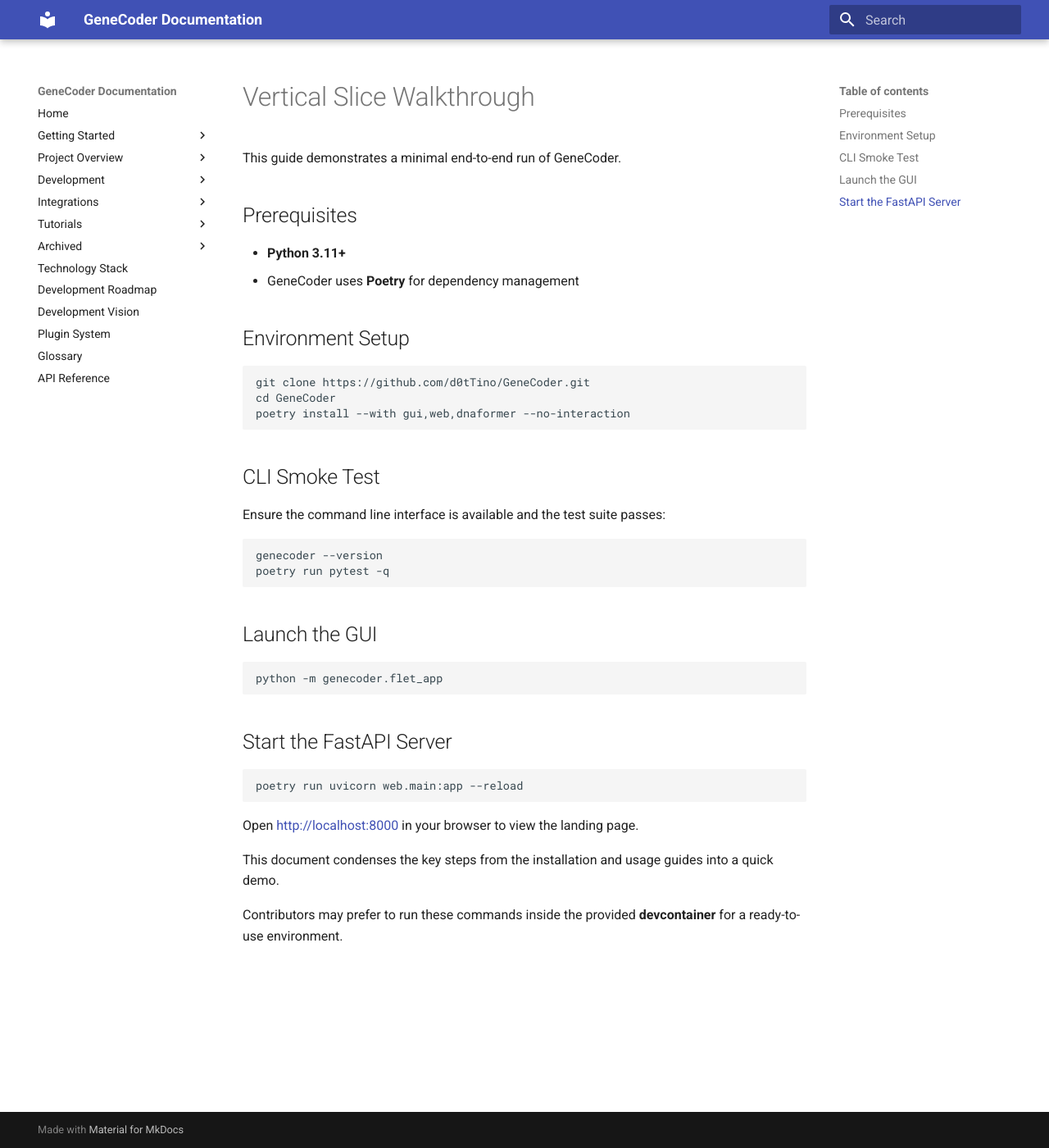
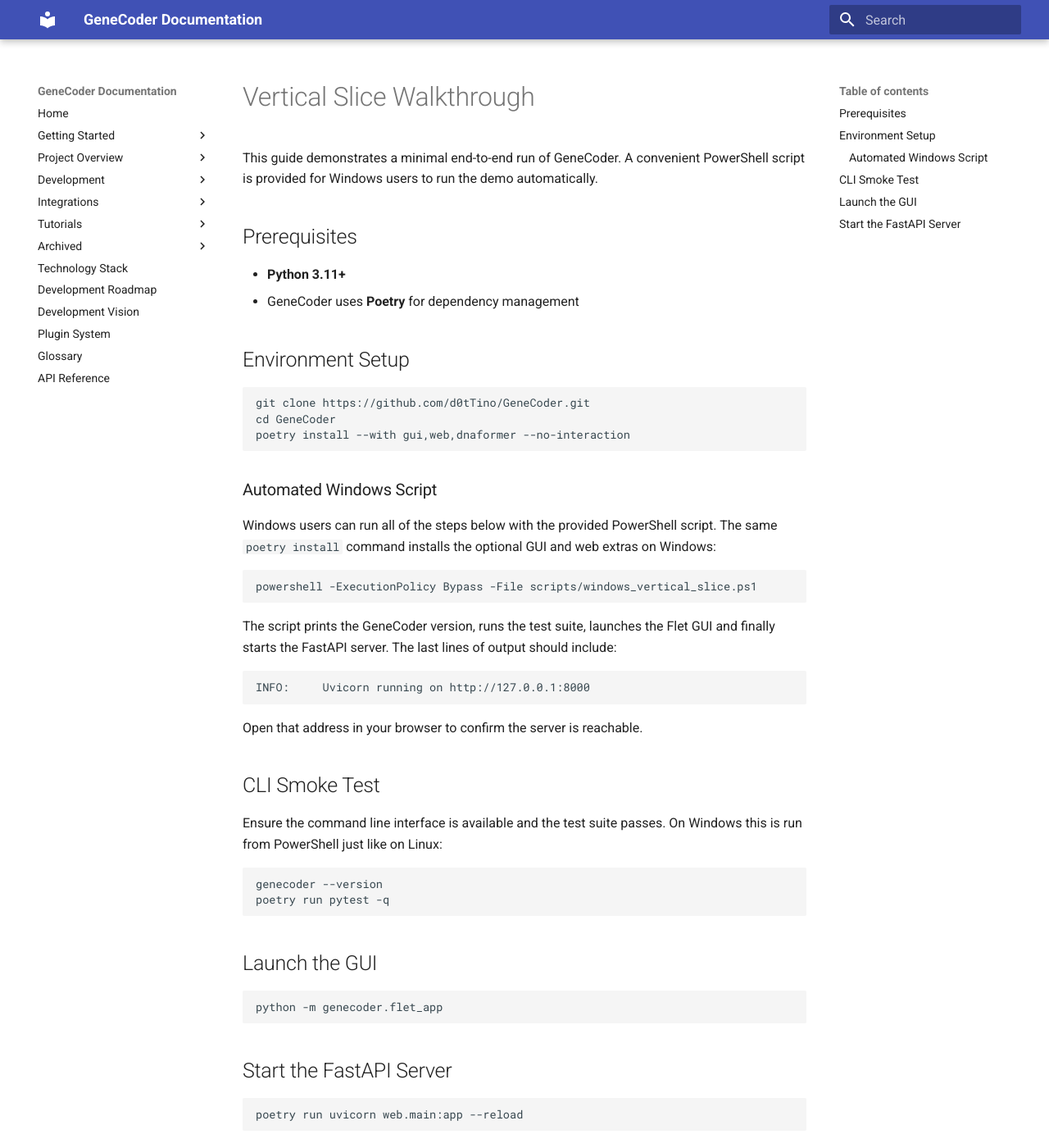
Before and after one commit to d0tTino/GeneCoder, an MkDocs documentation site: the page built from docs/vertical_slice.md, in a window 1280 px wide and 1400 px high. Shown: the whole window at 82% size. Built offline with MkDocs 1.6.1 and Material for MkDocs 9.7.7, drawn with Linux system fonts in a browser that asks for light colours.

Commit message:
Add Windows vertical slice script and docs

````diff
--- a/docs/vertical_slice.md
+++ b/docs/vertical_slice.md
@@ -1,6 +1,7 @@
 # Vertical Slice Walkthrough
 
-This guide demonstrates a minimal end-to-end run of GeneCoder.
+This guide demonstrates a minimal end-to-end run of GeneCoder. A convenient
+PowerShell script is provided for Windows users to run the demo automatically.
 
 ## Prerequisites
 
@@ -15,9 +16,30 @@
 poetry install --with gui,web,dnaformer --no-interaction
 ```
 
+### Automated Windows Script
+
+Windows users can run all of the steps below with the provided PowerShell
+script. The same `poetry install` command installs the optional GUI and web
+extras on Windows:
+
+```powershell
+powershell -ExecutionPolicy Bypass -File scripts/windows_vertical_slice.ps1
+```
+
+The script prints the GeneCoder version, runs the test suite, launches the Flet
+GUI and finally starts the FastAPI server. The last lines of output should
+include:
+
+```
+INFO:     Uvicorn running on http://127.0.0.1:8000
+```
+
+Open that address in your browser to confirm the server is reachable.
+
 ## CLI Smoke Test
 
-Ensure the command line interface is available and the test suite passes:
+Ensure the command line interface is available and the test suite passes. On
+Windows this is run from PowerShell just like on Linux:
 
 ```bash
 genecoder --version
````
Also changed, not shown: 1 other file.
